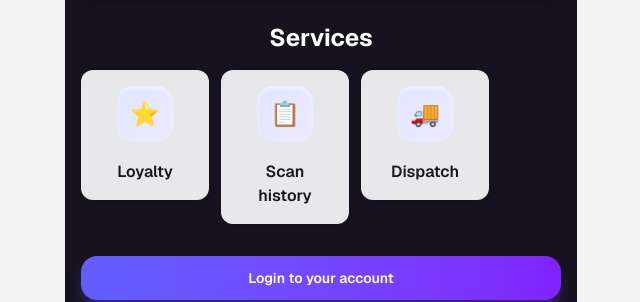
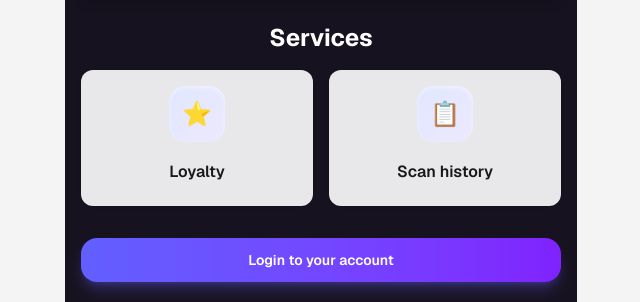
Before and after one commit to Akasht2704/loyalty-pwa, a Next.js app: page / in a window 1280 px wide. Shown: the part 622-924 px from the top of the page, without its empty margins (319-959 px from the left). Built offline with nearby package versions, Linux system fonts and the light colour scheme; no server answers.

Commit message:
fix service card width

```diff
--- a/components/ServiceCard.tsx
+++ b/components/ServiceCard.tsx
@@ -8,15 +8,15 @@ type ServiceCardProps = {
 
 export function ServiceCard({ title, icon }: ServiceCardProps) {
   return (
-    <article className="group relative md:w-[10vw]">
-      <div className="relative flex flex-col items-center justify-center rounded-xl gap-4  bg-white/90 p-4 shadow-sm backdrop-blur-sm transition duration-300 group-active:scale-[0.99] group-hover:border-indigo-200/80 group-hover:shadow-md group-hover:shadow-indigo-900/5 dark:border-zinc-700/90 dark:bg-zinc-900/75 dark:group-hover:border-indigo-500/25">
+    <article className="group relative flex min-h-[7.5rem] min-w-0 w-full sm:min-h-[8.5rem]">
+      <div className="relative flex w-full min-w-0 flex-1 flex-col items-center justify-center gap-3 rounded-xl bg-white/90 p-3 shadow-sm backdrop-blur-sm transition duration-300 group-active:scale-[0.99] group-hover:border-indigo-200/80 group-hover:shadow-md group-hover:shadow-indigo-900/5 sm:gap-4 sm:p-4 dark:border-zinc-700/90 dark:bg-zinc-900/75 dark:group-hover:border-indigo-500/25">
         <div
           className="flex h-14 w-14 shrink-0 items-center justify-center rounded-2xl bg-gradient-to-br from-indigo-100 to-violet-100 text-2xl shadow-inner shadow-white/50 dark:from-indigo-950 dark:to-violet-950 dark:shadow-none"
           aria-hidden
         >
           {icon}
         </div>
-        <div className="min-w-0 flex-1 pt-0.5">
+        <div className="min-w-0 flex-1 pt-0.5 text-center">
           <h3 className="font-semibold text-zinc-900 dark:text-zinc-50">{title}</h3>
         </div>
       </div>
--- a/components/ServiceLinkCard.tsx
+++ b/components/ServiceLinkCard.tsx
@@ -9,8 +9,11 @@ type ServiceLinkCardProps = {
 
 export function ServiceLinkCard({ title, icon, href }: ServiceLinkCardProps) {
   return (
-    <Link href={href} className="group relative block md:w-[10vw]">
-      <div className="relative flex flex-col items-center justify-center gap-4 rounded-xl bg-white/90 p-4 shadow-sm backdrop-blur-sm transition duration-300 group-active:scale-[0.99] group-hover:border-indigo-200/80 group-hover:shadow-md group-hover:shadow-indigo-900/5 dark:border-zinc-700/90 dark:bg-zinc-900/75 dark:group-hover:border-indigo-500/25">
+    <Link
+      href={href}
+      className="group relative flex min-h-[7.5rem] min-w-0 w-full sm:min-h-[8.5rem]"
+    >
+      <div className="relative flex w-full min-w-0 flex-1 flex-col items-center justify-center gap-3 rounded-xl bg-white/90 p-3 shadow-sm backdrop-blur-sm transition duration-300 group-active:scale-[0.99] group-hover:border-indigo-200/80 group-hover:shadow-md group-hover:shadow-indigo-900/5 sm:gap-4 sm:p-4 dark:border-zinc-700/90 dark:bg-zinc-900/75 dark:group-hover:border-indigo-500/25">
         <div
           className="flex h-14 w-14 shrink-0 items-center justify-center rounded-2xl bg-gradient-to-br from-indigo-100 to-violet-100 text-2xl shadow-inner shadow-white/50 dark:from-indigo-950 dark:to-violet-950 dark:shadow-none"
           aria-hidden
--- a/components/sections/ServicesSection.tsx
+++ b/components/sections/ServicesSection.tsx
@@ -7,7 +7,7 @@ export function ServicesSection() {
     <section className="pb-2" aria-labelledby="services-heading">
       <h2 className="text-2xl font-bold text-center text-white">Services</h2>
 
-      <div className="flex flex-row flex-wrap gap-3 p-4">
+      <div className="grid w-full grid-cols-2 gap-3 p-4 sm:gap-4">
         {HOME_SERVICES.map((s) =>
           s.kind === "link" ? (
             <ServiceLinkCard key={s.title} title={s.title} icon={s.icon} href={s.href} />
--- a/data/home-services.ts
+++ b/data/home-services.ts
@@ -19,10 +19,4 @@ export const HOME_SERVICES: HomeServiceItem[] = [
     icon: "📋",
     href: "/scan-logs",
   },
-  {
-    kind: "card",
-    title: "Dispatch",
-    description: "View dispatch updates and shipment progress.",
-    icon: "🚚",
-  },
 ];
```
